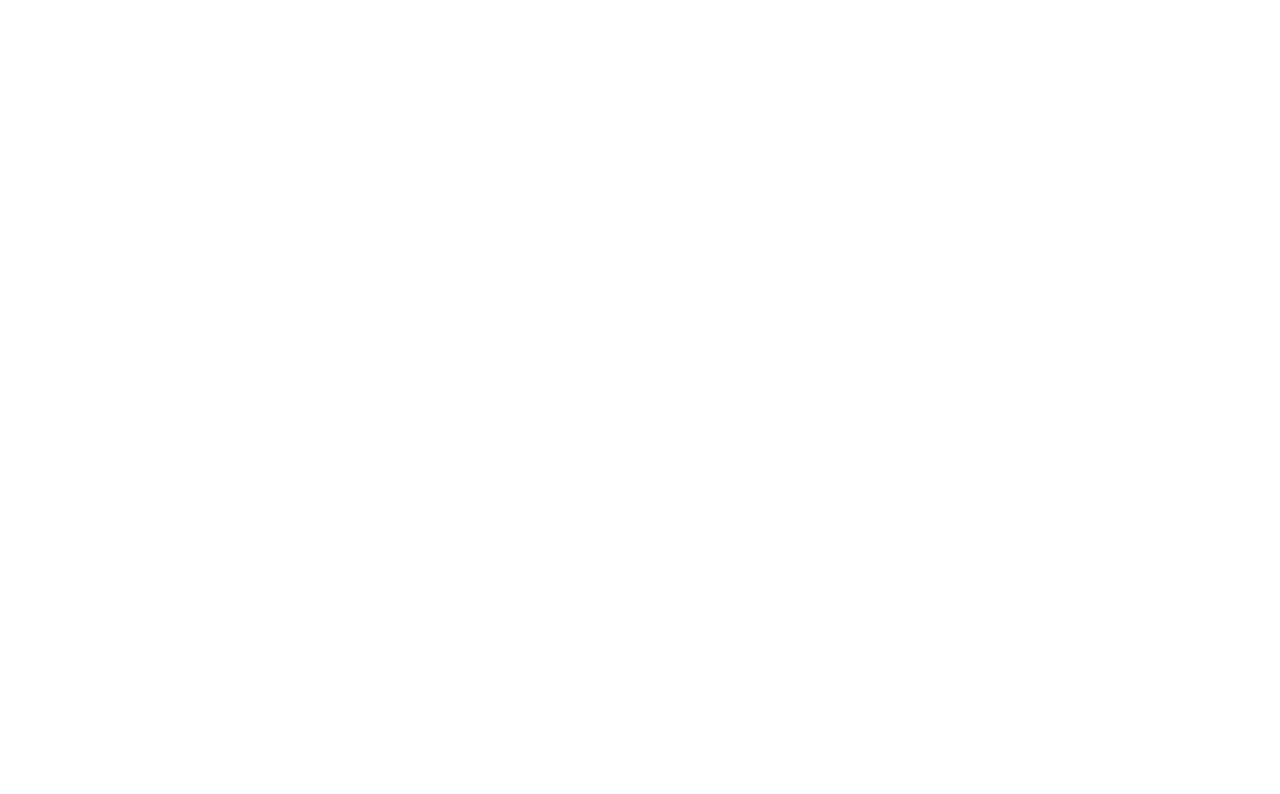
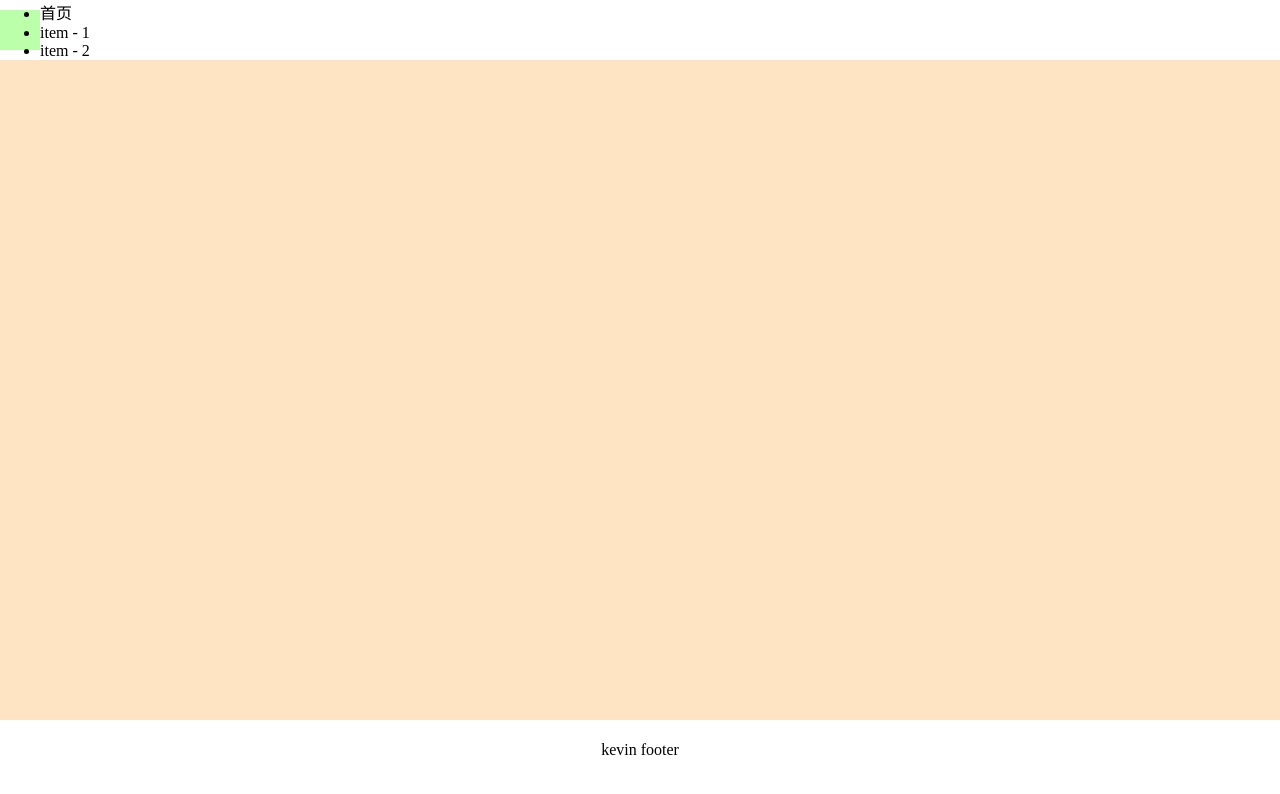
Before and after one commit to kevinqiyan/xplan, a Vue app: page / in a window 1280 px wide. Before the commit this address had no page. Shown: the top 794 px of the page. Built offline with nearby package versions, Linux system fonts and the light colour scheme.

Commit message:
add:初始化首页

```diff
--- a/package.json
+++ b/package.json
@@ -3,7 +3,7 @@
   "version": "0.1.0",
   "private": true,
   "scripts": {
-    "serve": "vue-cli-service serve",
+    "start": "vue-cli-service serve",
     "build": "vue-cli-service build",
     "lint": "vue-cli-service lint"
   },
@@ -11,6 +11,9 @@
     "axios": "^1.1.2",
     "core-js": "^3.8.3",
     "element-plus": "^2.2.18",
+    "node-sass": "^9.0.0",
+    "sass": "^1.69.5",
+    "sass-loader": "^13.3.2",
     "vue": "^3.2.13",
     "vue-router": "4"
   },
--- a/src/App.vue
+++ b/src/App.vue
@@ -1,16 +1,90 @@
 <template>
-  <router-view></router-view>
+  <el-container>
+    <el-header style="padding: 0px">
+      <div class="container">
+        <div class="icon"></div>
+        <div class="menu">
+          <ul>
+            <li>首页</li>
+            <li>item - 1</li>
+            <li>item - 2</li>
+
+          </ul>
+          <!-- <el-menu
+            :default-active="activeIndex"
+            mode="horizontal"
+            @select="handleSelect"
+          >
+            <el-menu-item index="1">首页</el-menu-item>
+            <el-menu-item index="2">item two</el-menu-item>
+            <el-menu-item index="3">item three</el-menu-item>
+          </el-menu> -->
+        </div>
+
+        <div class="person"></div>
+      </div>
+    </el-header>
+    <el-main id="main" style="padding: 0px">
+      <router-view></router-view>
+    </el-main>
+    <el-footer style="padding: 0px">
+      <div class="footer">kevin footer</div>
+    </el-footer>
+  </el-container>
 </template>
 
-<script>
-// import HelloWorld from "./components/HelloWorld.vue";
-
-export default {
-  name: "App",
-  components: {
-    // HelloWorld,
-  },
-};
+<script setup>
+// import { ref } from "vue";
+// const activeIndex = ref("1");
+// const handleSelect = (key, keyPath) => {
+//   console.log("key", key, keyPath);
+// };
 </script>
 
-<style></style>
+<style lang="scss">
+* {
+  margin: 0px;
+  padding: 0px;
+}
+#app {
+  overflow: hidden;
+  background: bisque;
+}
+#main {
+  min-height: calc(100vh - 140px);
+}
+
+.footer {
+  display: flex;
+  align-items: center;
+  justify-content: center;
+  background: #fff;
+  opacity: 1;
+  filter: blur(0.3);
+  width: 100%;
+  height: 100%;
+}
+.el-header {
+  width: 100%;
+  background: #fff;
+  .container {
+    display: flex;
+    flex-wrap: inherit;
+    align-items: center;
+    justify-content: space-between;
+    .icon {
+      width: 40px;
+      height: 40px;
+      background: #bfa;
+    }
+    .menu {
+      display: flex;
+      flex-basis: auto;
+      flex-grow: 1;
+      .el-menu {
+        width: 100%;
+      }
+    }
+  }
+}
+</style>
--- a/src/main.js
+++ b/src/main.js
@@ -4,5 +4,7 @@
 import 'element-plus/dist/index.css'
 import {router} from './router'
 
-const app = createApp(App).use(ElementPlus).use(router)
+const app = createApp(App)
+app.use(ElementPlus)
+app.use(router)
 app.mount('#app')
--- a/src/router/index.js
+++ b/src/router/index.js
@@ -4,7 +4,7 @@
   routes: [
     {
       path: "/home",
-      component: () => import("@/pages/home"),
+      component: () => import("@/pages/Home"),
     },
   ],
 });
```
Also changed, not shown: 1 other file (tests, documents, lock files or other folders).
